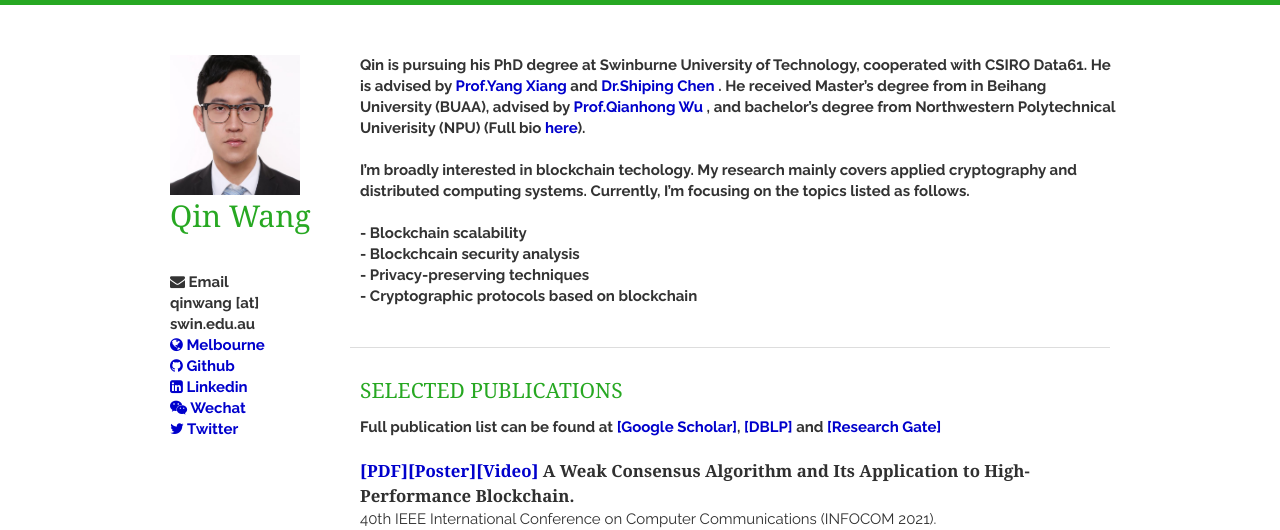
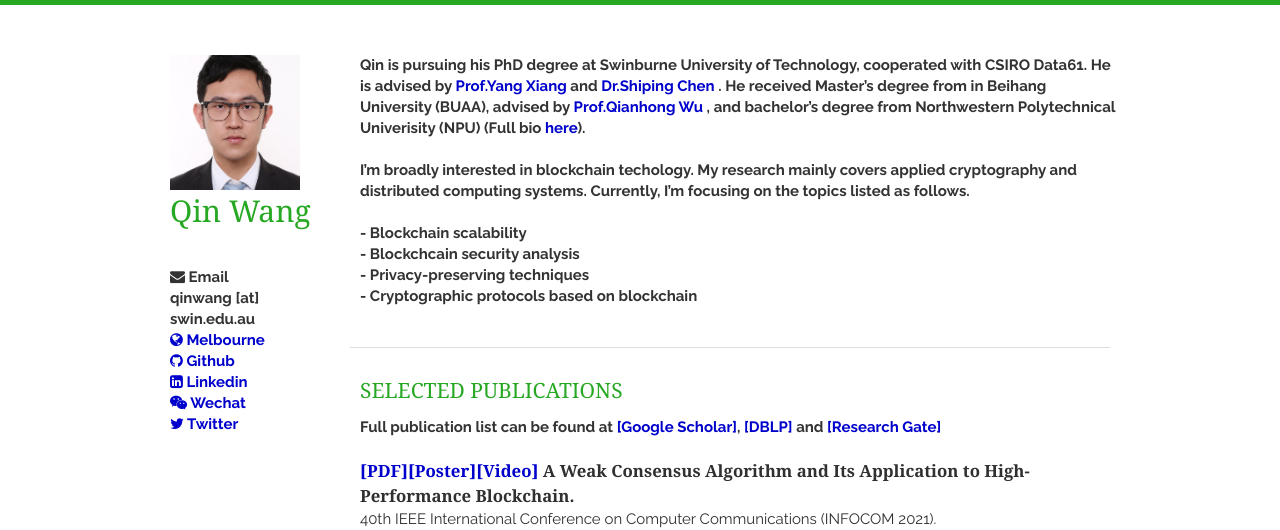
Before and after one commit to AaronWang-git/qinwang-git.github.io, a Jekyll site: the page built from index.html, in a window 1280 px wide. Shown: the top 530 px of the page. Built offline with Jekyll 4.4.1, drawn with Linux system fonts in a browser that asks for light colours; nearby versions of some CDN libraries; the list of posts is cut into pages by our own code.

Commit message:
Update layout.css

```diff
--- a/static/css/layout.css
+++ b/static/css/layout.css
@@ -32,7 +32,7 @@ p, address {
 
 .me {
     width: 130px;
-    height: 140px;
+    height: 135px;
 }
 
 header > h1, section > h1 {
```
